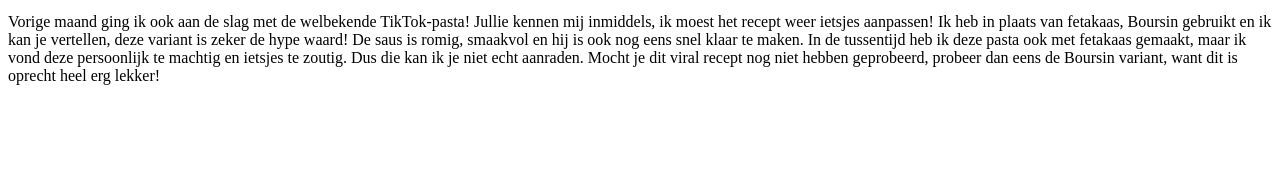
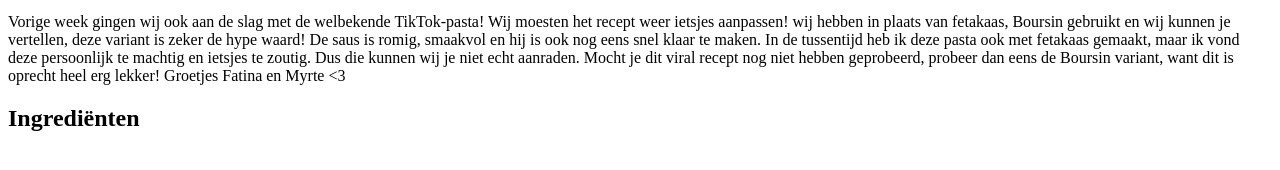
Before and after one commit to Myrte7615/Myrte7615.github.io, a plain HTML site: page index.html in a window 1280 px wide. Shown: the part 456-626 px from the top of the page. Drawn offline with Linux system fonts and the light colour scheme.

Commit message:
Update index.html

```diff
--- a/index.html
+++ b/index.html
@@ -3,7 +3,14 @@
 <h2> Pasta </h2>
 <img src="https://uitdekeukenvanfatima.nl/wp-content/uploads/2021/03/IMG_8946-1-scaled.jpg">
 <p>
-Vorige maand ging ik ook aan de slag met de welbekende TikTok-pasta!
-Jullie kennen mij inmiddels, ik moest het recept weer ietsjes aanpassen!
-Ik heb in plaats van fetakaas, Boursin gebruikt en ik kan je vertellen, deze variant is zeker de hype waard! De saus is romig, smaakvol en hij is ook nog eens snel klaar te maken.  In de tussentijd heb ik deze pasta ook met fetakaas gemaakt, maar ik vond deze persoonlijk te machtig en ietsjes te zoutig. Dus die kan ik je niet echt aanraden. Mocht je dit viral recept nog niet hebben geprobeerd, probeer dan eens de Boursin variant, want dit is oprecht heel erg lekker!
+Vorige week gingen wij ook aan de slag met de welbekende TikTok-pasta!
+Wij moesten het recept weer ietsjes aanpassen!
+wij hebben in plaats van fetakaas, Boursin gebruikt en wij kunnen je vertellen, deze variant is zeker de hype waard! De saus is romig, smaakvol en hij is ook nog eens snel klaar te maken.
+  In de tussentijd heb ik deze pasta ook met fetakaas gemaakt, maar ik vond deze persoonlijk te machtig en ietsjes te zoutig.
+  Dus die kunnen wij je niet echt aanraden. Mocht je dit viral recept nog niet hebben geprobeerd, probeer dan eens de Boursin variant, want dit is oprecht heel erg lekker!
+  Groetjes Fatina en Myrte <3
 <p/>
+<h2>
+  Ingrediënten
+
+  <h2/>
```
